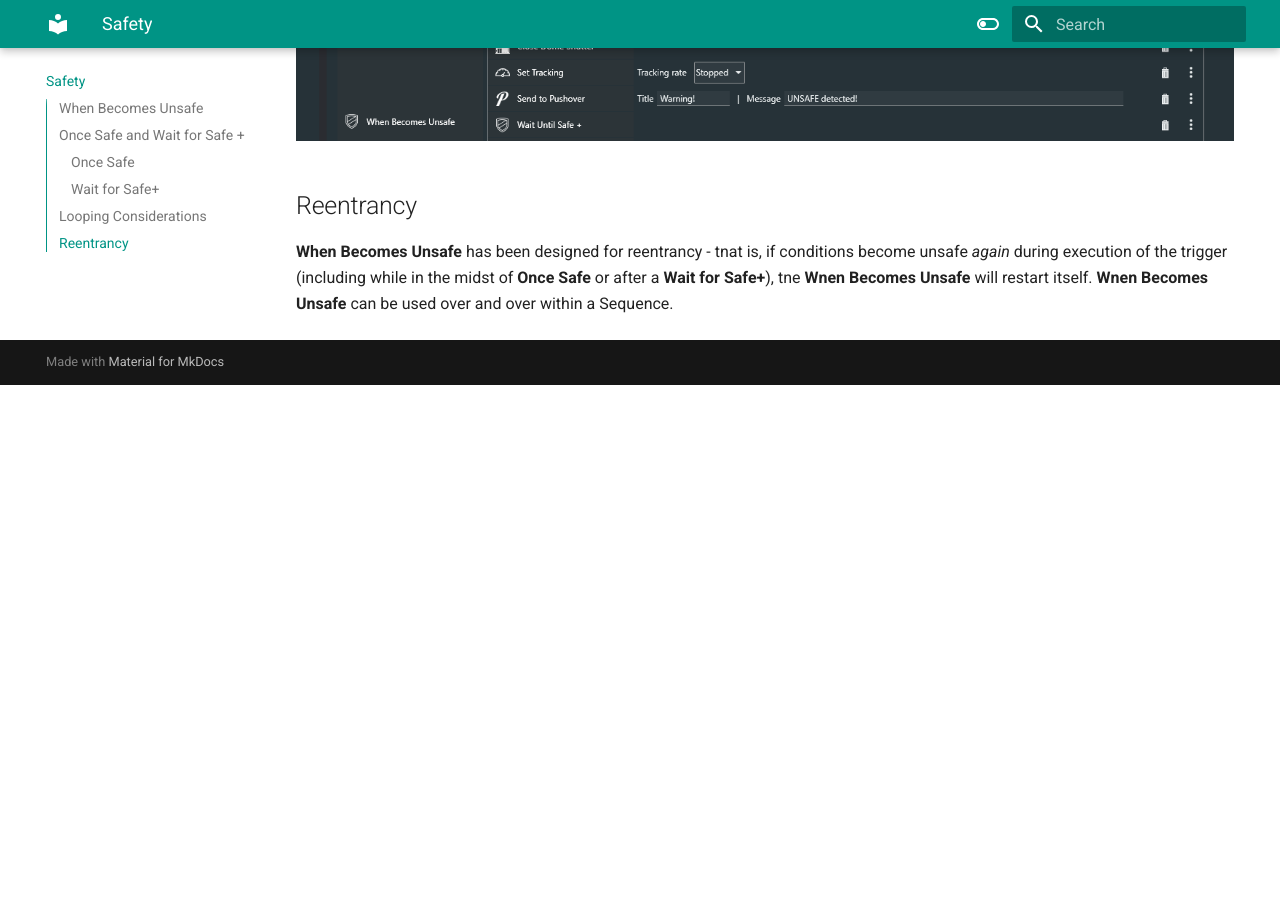
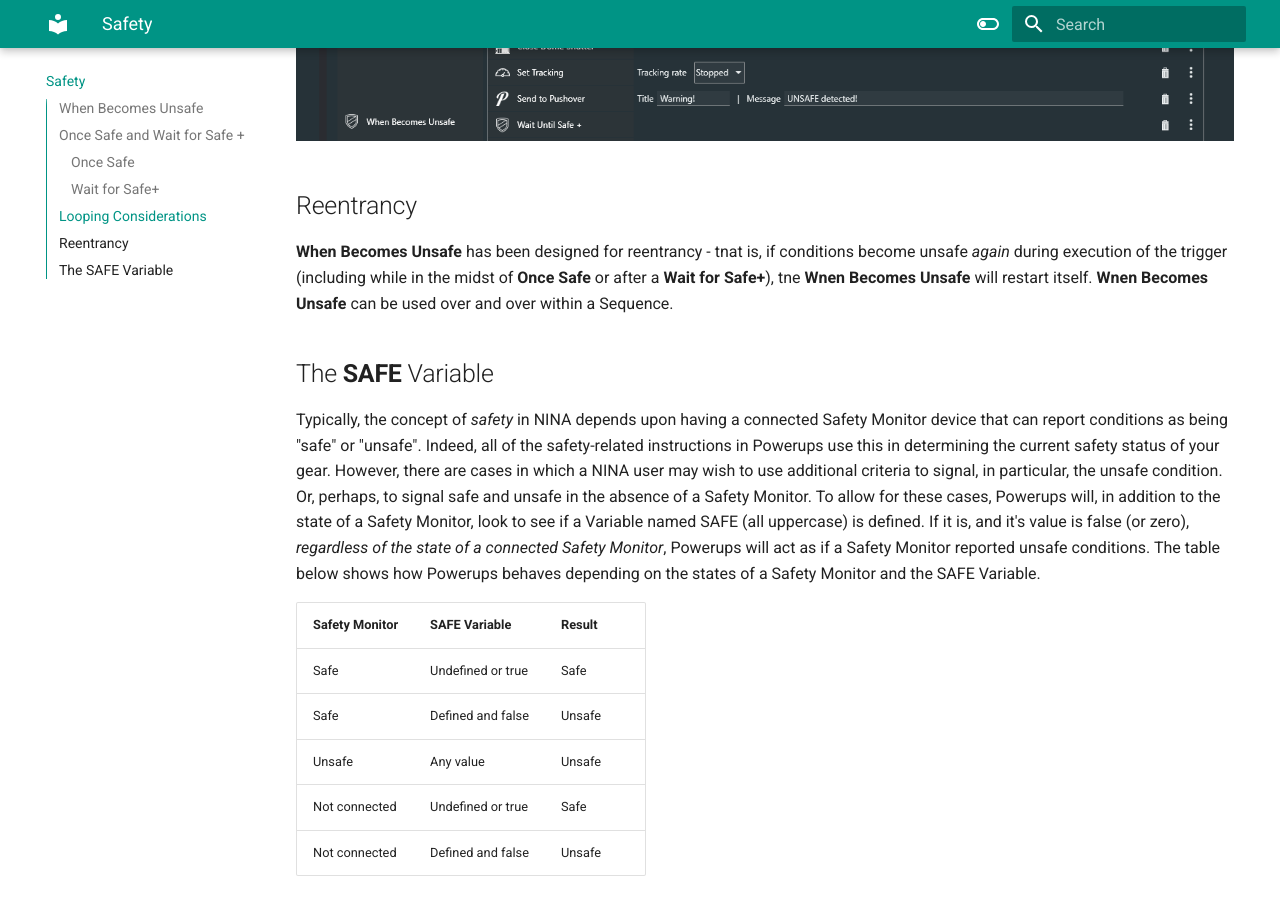
Before and after one commit to marcblank/marcblank.github.io, an MkDocs documentation site: the page built from docs/Safety.md, in a window 1280 px wide and 900 px high, scrolled down 2346 px. Built offline with MkDocs 1.6.1 and Material for MkDocs 9.7.7, drawn with Linux system fonts in a browser that asks for light colours; before the commit the page ends 2731 px from its top, so only the background shows below that.

Commit message:
Update for 3.9.5.0

```diff
--- a/docs/Safety.md
+++ b/docs/Safety.md
@@ -3,6 +3,7 @@
 Generally, imagers will want to execute some kind of "subroutine" when their gear becomes "unsafe", and then  return to their imaging if and when their gear becomes "safe" again. The following instructions were designed exactly for this purpose.
 
 ## When Becomes Unsafe
+
 The **When Becomes Unssafe** trigger allows you to specify a set of instructions to execute within a couple of seconds of your gear becoming "unsafe". Typically, these intructions might include **Close Dome Shutter**, **Park Scope**, an instruction to send yourself a notification (as with the Ground Station plugin), and things of that sort.
 
 ![](WBU.png)
@@ -34,3 +35,16 @@
 ## Reentrancy
 
 **When Becomes Unsafe** has been designed for reentrancy - tnat is, if conditions become unsafe *again* during execution of the trigger (including while in the midst of **Once Safe** or after a **Wait for Safe+**), tne **Wnen Becomes Unsafe** will restart itself. **Wnen Becomes Unsafe** can be used over and over within a Sequence.
+
+## The **SAFE** Variable
+
+Typically, the concept of *safety* in NINA depends upon having a connected Safety Monitor device that can report conditions as being "safe" or "unsafe". Indeed, all of the safety-related instructions in Powerups use this in determining the current safety status of your gear. However, there are cases in which a NINA user may wish to use additional criteria to signal, in particular, the unsafe condition. Or, perhaps, to signal safe and unsafe in the absence of a Safety Monitor. To allow for these cases, Powerups will, in addition to the state of a Safety Monitor, look to see if a Variable named SAFE (all uppercase) is defined.  If it is, and it's value is false (or zero), *regardless of the state of a connected Safety Monitor*, Powerups will act as if a Safety Monitor reported unsafe conditions. The table below shows how Powerups behaves depending on the states of a Safety Monitor and the SAFE Variable.
+
+
+| Safety Monitor     | SAFE Variable           |     Result     |
+| ----------- | -------------------- | -------------- |
+| Safe      | Undefined or true | Safe  |
+| Safe      | Defined and false | Unsafe  |
+| Unsafe     | Any value | Unsafe  |
+| Not connected     | Undefined or true | Safe |
+| Not connected     | Defined and false | Unsafe  |
```
